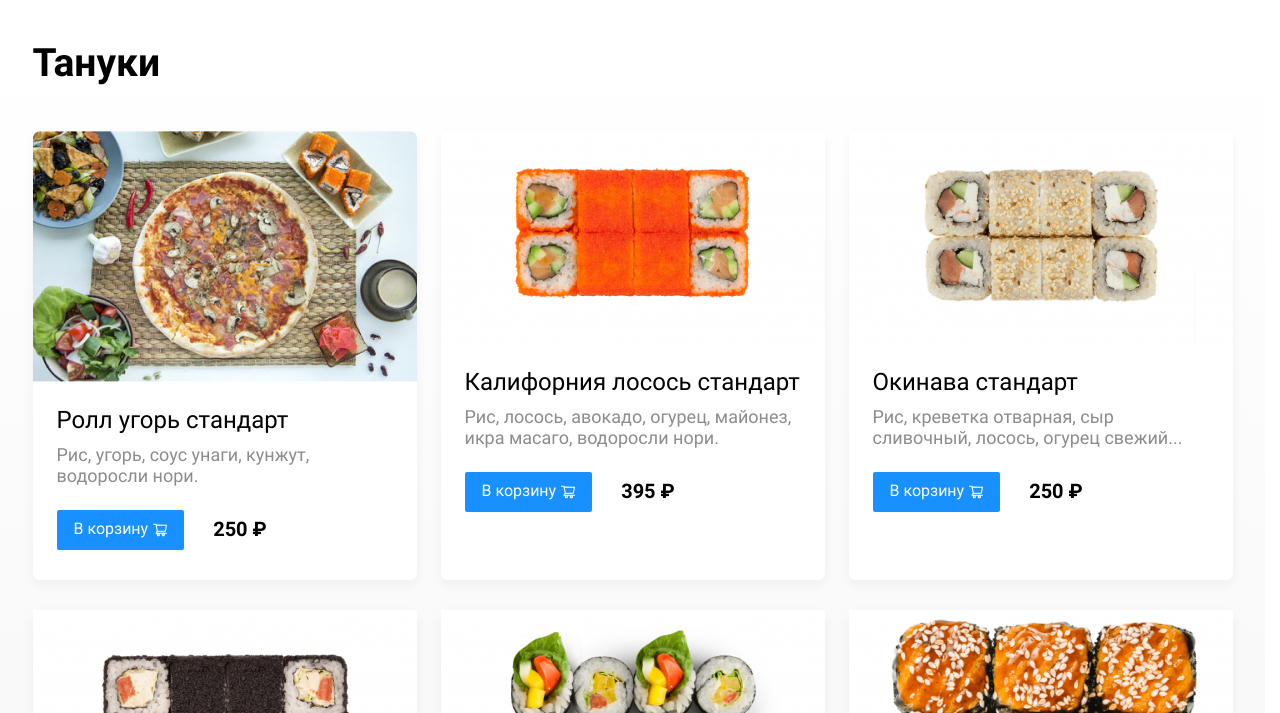
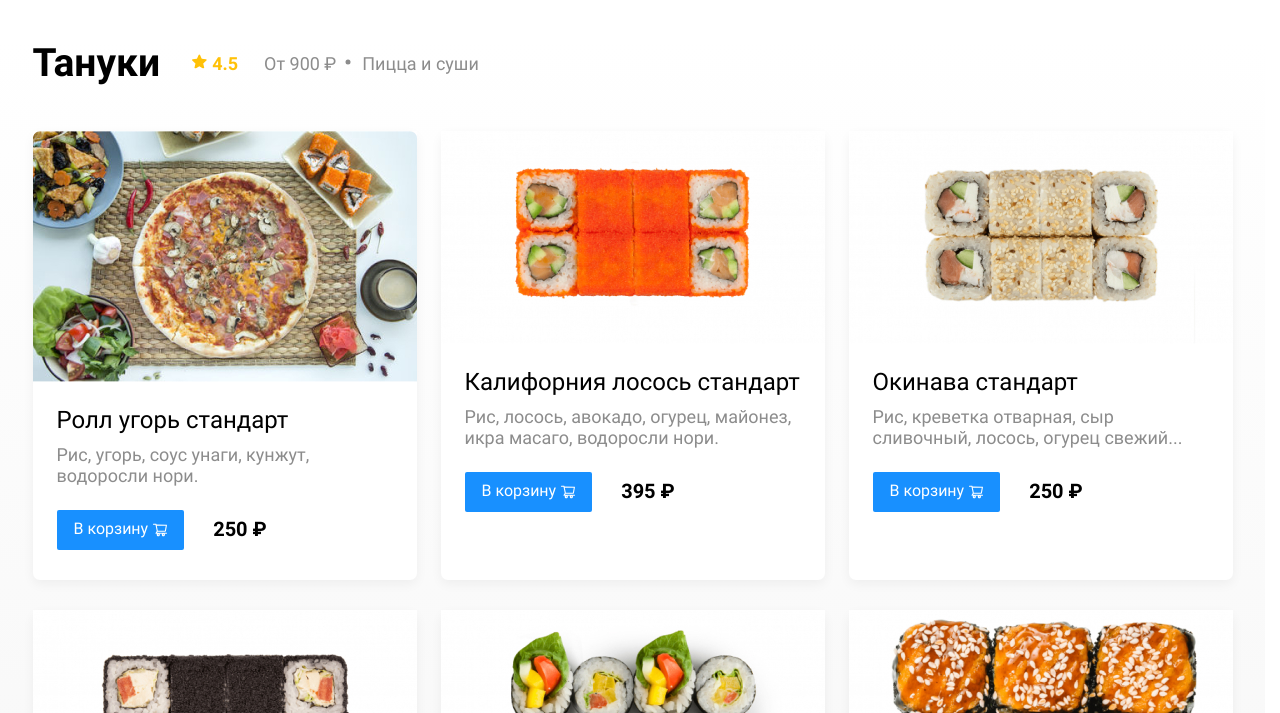
Before and after one commit to ahawi/delivery, a plain HTML site: page goods.html in a window 1280 px wide. Shown: the part 87-800 px from the top of the page. Drawn offline with Linux system fonts and the light colour scheme; files whose address does not match are found by name.

Commit message:
add category header

```diff
--- a/goods.html
+++ b/goods.html
@@ -61,9 +61,13 @@
       <section class="container">
         <div class="catalog">
           <div class="catalog__header">
-            <h1 class="catalog__header-title title">Тануки</h1>
-            <div class="catalog__header-search">
-              <!-- бла бла бла -->
+            <h1 class="catalog__header-title">Тануки</h1>
+            <div class="catalog__header-description">
+              <span class="catalog__header-description-rating">4.5</span>
+              <span class="catalog__header-description-price">От 900 ₽</span>
+              <span class="catalog__header-description-category"
+                >Пицца и суши</span
+              >
             </div>
           </div>
           <ul class="catalog__list grid">
--- a/style.css
+++ b/style.css
@@ -362,6 +362,58 @@ h3 {
   padding-bottom: 113px;
 }
 
+.catalog__header {
+  display: flex;
+  flex-direction: row;
+  align-items: center;
+  column-gap: 52px;
+  padding-bottom: 44px;
+}
+
+.catalog__header-description {
+  display: flex;
+  column-gap: 26px;
+  font-size: 18px;
+}
+
+.catalog__header-description-rating {
+  color: #ffc107;
+  font-weight: 700;
+  position: relative;
+}
+
+.catalog__header-description-rating::before {
+  content: "";
+  position: absolute;
+  width: 15px;
+  aspect-ratio: 1;
+  background-image: url("./images/rating.svg");
+  top: calc(50% - 3px);
+  right: calc(100% + 20px);
+  transform: translate(100%, -50%);
+}
+
+.catalog__header-description-price {
+  position: relative;
+}
+
+.catalog__header-description-price::after {
+  content: "";
+  position: absolute;
+  width: 5px;
+  aspect-ratio: 1;
+  border-radius: 50%;
+  background-color: var(--color-gray-light);
+  top: calc(50% - 2px);
+  left: calc(50% + 48px);
+  transform: translate(-50%, -50%);
+}
+
+.catalog__header-description-price,
+.catalog__header-description-category {
+  color: var(--color-gray-light);
+}
+
 .catalog__item {
   box-shadow: var(--card-shadow);
   border-radius: var(--border-radius-card);
```
